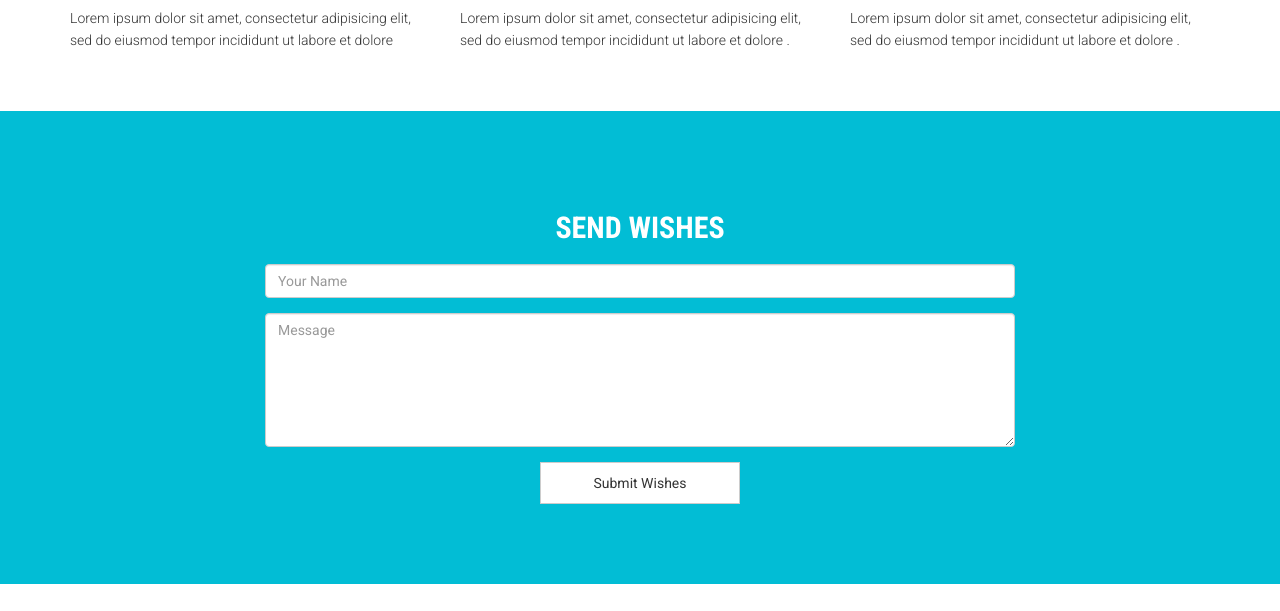
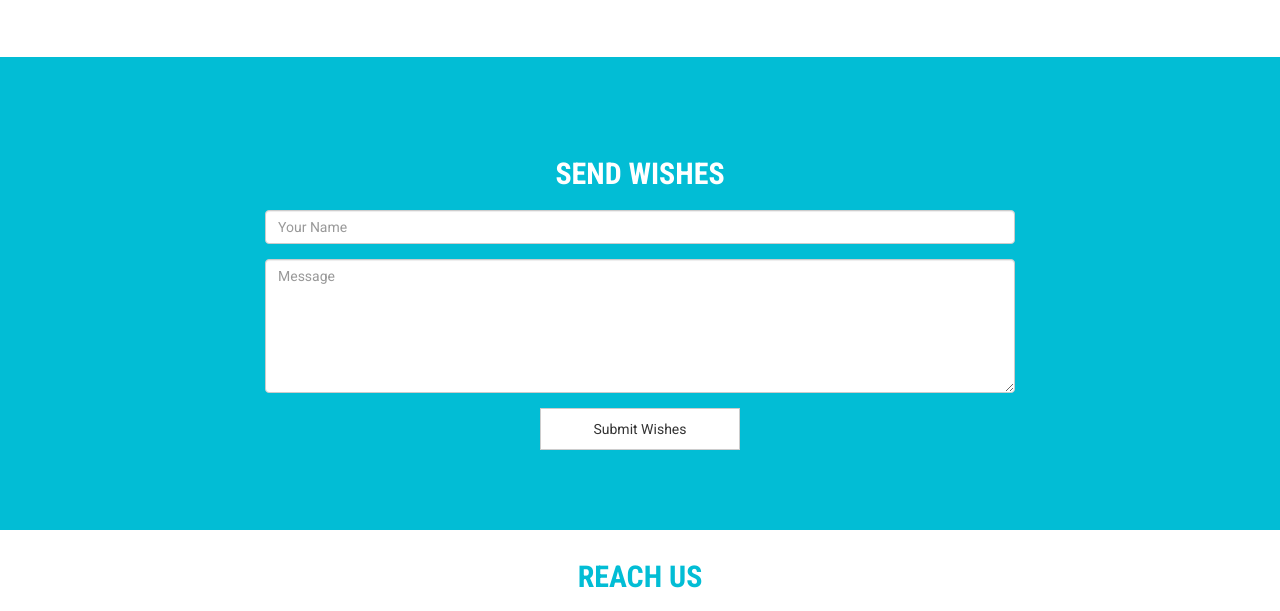
Before and after one commit to eshinjozer/bineaAkka, a plain HTML site: page index.html in a window 1280 px wide. Shown: the part 2859-3470 px from the top of the page. Drawn offline with nearby package versions, Linux system fonts and the light colour scheme; no server answers; a web font is replaced by a local one.

Commit message:
removed mgs

```diff
--- a/index.html
+++ b/index.html
@@ -299,7 +299,7 @@
                             </div>
                             <h3 class="team_name">Russeel Suthir Singh</h3>
                             <p class="team_designation">Pappa</p>
-                            <p class="team_text">Lorem ipsum dolor sit amet, consectetur adipisicing elit, sed do eiusmod tempor incididunt ut labore et dolore </p>
+<!--                             <p class="team_text">Lorem ipsum dolor sit amet, consectetur adipisicing elit, sed do eiusmod tempor incididunt ut labore et dolore </p> -->
                         </div>
                     </div>
                     <div class="col-md-4">
@@ -309,7 +309,7 @@
                             </div>
                             <h3 class="team_name">Viji Suthir Singh</h3>
                             <p class="team_designation">Amma</p>
-                            <p class="team_text">Lorem ipsum dolor sit amet, consectetur adipisicing elit, sed do eiusmod tempor incididunt ut labore et dolore .</p>
+<!--                             <p class="team_text">Lorem ipsum dolor sit amet, consectetur adipisicing elit, sed do eiusmod tempor incididunt ut labore et dolore .</p> -->
                         </div>
                     </div>
                     <div class="col-md-4">
@@ -319,7 +319,7 @@
                             </div>
                             <h3 class="team_name">Binnu Jinil Singh</h3>
                             <p class="team_designation">Thambi</p>
-                            <p class="team_text">Lorem ipsum dolor sit amet, consectetur adipisicing elit, sed do eiusmod tempor incididunt ut labore et dolore .</p>
+<!--                             <p class="team_text">Lorem ipsum dolor sit amet, consectetur adipisicing elit, sed do eiusmod tempor incididunt ut labore et dolore .</p> -->
                         </div>
                     </div>
                 </div>
```
